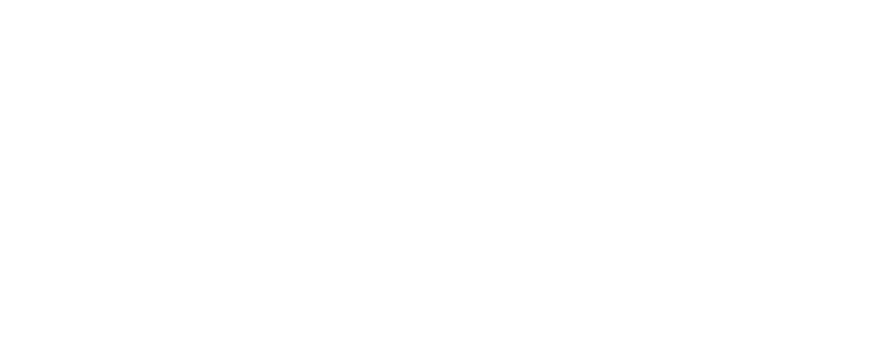
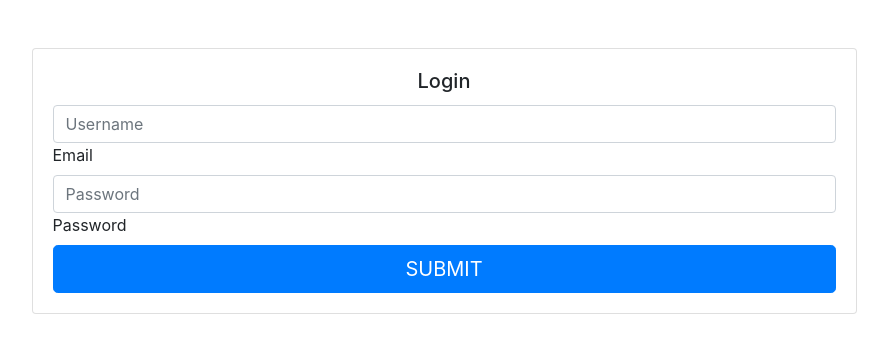
Before and after one commit to AdrianETS/mountaineering_club_frontend, a React (Create React App) app: page /login in a window 1280 px wide. Shown: the top 350 px of the page, without its empty margins (196-1084 px from the left). Built offline with nearby package versions, Linux system fonts and the light colour scheme.

Commit message:
Edit issue fixed
Token functionality added as well

```diff
--- a/src/App.js
+++ b/src/App.js
@@ -26,7 +26,8 @@
         <ContextProvider>
           <Router>
             <Switch>
-              <Route path="/" exact component={Login} />
+              <Route path="/login" exact component={Login} />
+              <Route path="/" exact component={Dashboard} />
               <Route path="/editexcursion" exact component={EditExcursion} />
               <Route path="/listexcursions" exact component={ListExcursions} />
               <Route path="/listmembers" exact component={ListMembers} />
@@ -36,6 +37,7 @@
             </Switch>
           </Router>
         </ContextProvider>
+
       </div>
     )
   }
--- a/src/components/Dashboard.js
+++ b/src/components/Dashboard.js
@@ -11,6 +11,8 @@
 
     }
 
+
+
     render() {
         return (
             <div>
--- a/src/components/EditMember.js
+++ b/src/components/EditMember.js
@@ -170,7 +170,7 @@
                                                             </div>
                                                         <div className="modal-footer">
                                                             <button type="button" className="btn btn-secondary" data-dismiss="modal">Cancel</button>
-                                                            <button type="button" className="btn btn-primary" onClick={() => (this.context.editMember(this.state.member)).then(this.props.history.push("/listmembers"))} data-dismiss="modal">Submit</button>
+                                                            <button type="button" className="btn btn-primary" onClick={() => this.context.editMember(this.state.member).then(()=>this.props.history.push("/listmembers"))} data-dismiss="modal">Submit</button>
                                                         </div>
                                                     </div>
                                                 </div>
@@ -195,7 +195,7 @@
                                                             </div>
                                                         <div className="modal-footer">
                                                             <button type="button" className="btn btn-secondary" data-dismiss="modal">Cancel</button>
-                                                            <button type="button" className="btn btn-primary" onClick={() => (this.context.deleteMember(this.state.member._id)).then(this.goBack)} data-dismiss="modal">Delete</button>
+                                                            <button type="button" className="btn btn-primary" onClick={() => this.context.deleteMember(this.state.member._id).then(this.goBack)} data-dismiss="modal">Delete</button>
                                                         </div>
                                                     </div>
                                                 </div>
--- a/src/components/ListMembers.js
+++ b/src/components/ListMembers.js
@@ -14,9 +14,8 @@
     }
 
     componentDidMount() {
-        this.context.getMemberList();
+        this.context.getMemberList(this.props.history);
     }
-
 
 
     render() {
--- a/src/components/Login.js
+++ b/src/components/Login.js
@@ -7,8 +7,43 @@
 
     constructor(props) {
         super(props);
+        this.state = {
+            loginFailed: false
+        }
         this.handleEmailChange = this.handleEmailChange.bind(this);
         this.handlePasswordChange = this.handlePasswordChange.bind(this);
+    }
+
+    componentDidUpdate(){
+
+    }
+
+    processLogin(email, password) {
+        fetch('http://127.0.0.1:3001/login', {
+            method: 'POST',
+            body: JSON.stringify({
+                email: email,
+                password: password
+            }),
+            headers: {
+                "Content-type": "application/json; charset=UTF-8"
+            }
+        })
+            .then(response => {
+                if (response.status == 200) {
+                    this.setState({loginFailed: false});
+                    this.props.history.push("/");
+                    return response.json();
+                } else {
+                   this.setState({loginFailed: true});
+                   return response.json();
+                }
+
+            })
+            .then(json => {
+                window.localStorage.setItem('token', json.token);
+                //window.localStorage.getItem('token') != "null" && this.props.history.push("/");
+            });
 
     }
 
@@ -41,7 +76,11 @@
                                         <input type="password" id="inputPassword" className="form-control" onChange={this.handlePasswordChange} placeholder="Password" required />
                                         <label for="inputPassword">Password</label>
                                     </div>
-                                    <button className="btn btn-lg btn-primary btn-block text-uppercase" type="button" /* NEVER EVER USE TYPE SUBMIT */ onClick={(event)=> this.context.processLogin(this.state.email, this.state.password)}>Submit</button>
+                                    <button className="btn btn-lg btn-primary btn-block text-uppercase" type="button" /* NEVER EVER USE TYPE = "SUBMIT" */ onClick={(event) => this.processLogin(this.state.email, this.state.password)}
+                                        data-toggle="modal" data-target="#loginFailedMessage">Submit</button>
+
+                                    {this.state.loginFailed && <p>Login failed</p>}
+
                                 </form>
                             </div>
                         </div>
--- a/src/context/ContextProvider.js
+++ b/src/context/ContextProvider.js
@@ -24,13 +24,17 @@
         this.getExcursionList = this.getExcursionList.bind(this);
         this.getExcursionInfo = this.getExcursionInfo.bind(this);
         this.editExcursion = this.editExcursion.bind(this);
-        this.processLogin = this.processLogin.bind(this);
     }
 
-    getMemberList() {
+    getMemberList(history) {
         return new Promise((resolve, reject) => {
             fetch('http://127.0.0.1:3001/members/list')
-                .then(res => res.json())
+                .then(res => {
+                    if (res.status == 200) {
+                    //history.push("/");
+                }
+                return res.json();
+                })
                 .then((json) => {
                     this.setState({ membersList: json });
                     resolve(json);
@@ -183,20 +187,6 @@
         })
     }
 
-    processLogin(email, password){
-            fetch('http://127.0.0.1:3001/login', {
-                method: 'POST',
-                body: JSON.stringify({
-                    email: email,
-                    password: password
-                }),
-                headers: {
-                    "Content-type": "application/json; charset=UTF-8"
-                }
-            })
-                .then(response => response.json());
-
-    }
 
     render() {
         return (
@@ -204,7 +194,7 @@
                 value={{
                     ...this.state, getMemberList: this.getMemberList, getMemberInfo: this.getMemberInfo, editMember: this.editMember, deleteMember: this.deleteMember,
                     addMember: this.addMember, getExcursionList: this.getExcursionList, getExcursionInfo: this.getExcursionInfo, editExcursion: this.editExcursion,
-                    addExcursion: this.addExcursion, deleteExcursion: this.deleteExcursion, processLogin: this.processLogin
+                    addExcursion: this.addExcursion, deleteExcursion: this.deleteExcursion
                 }}
             >
 
```
